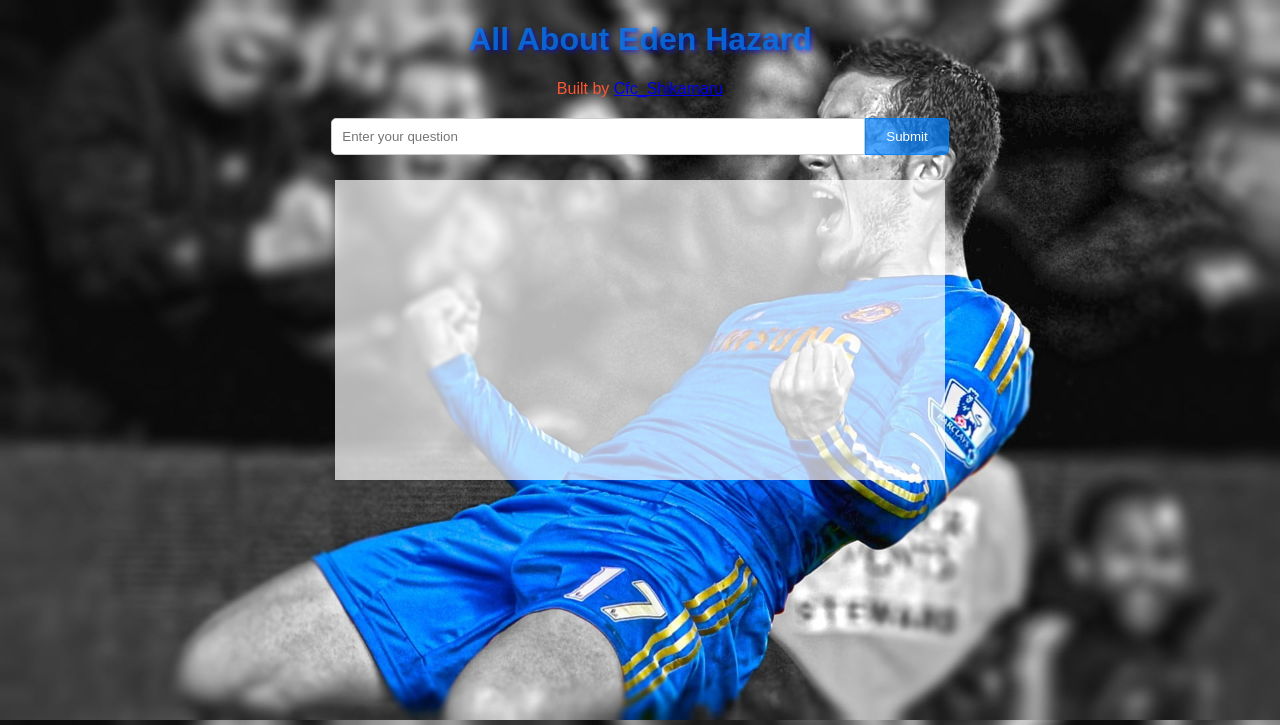
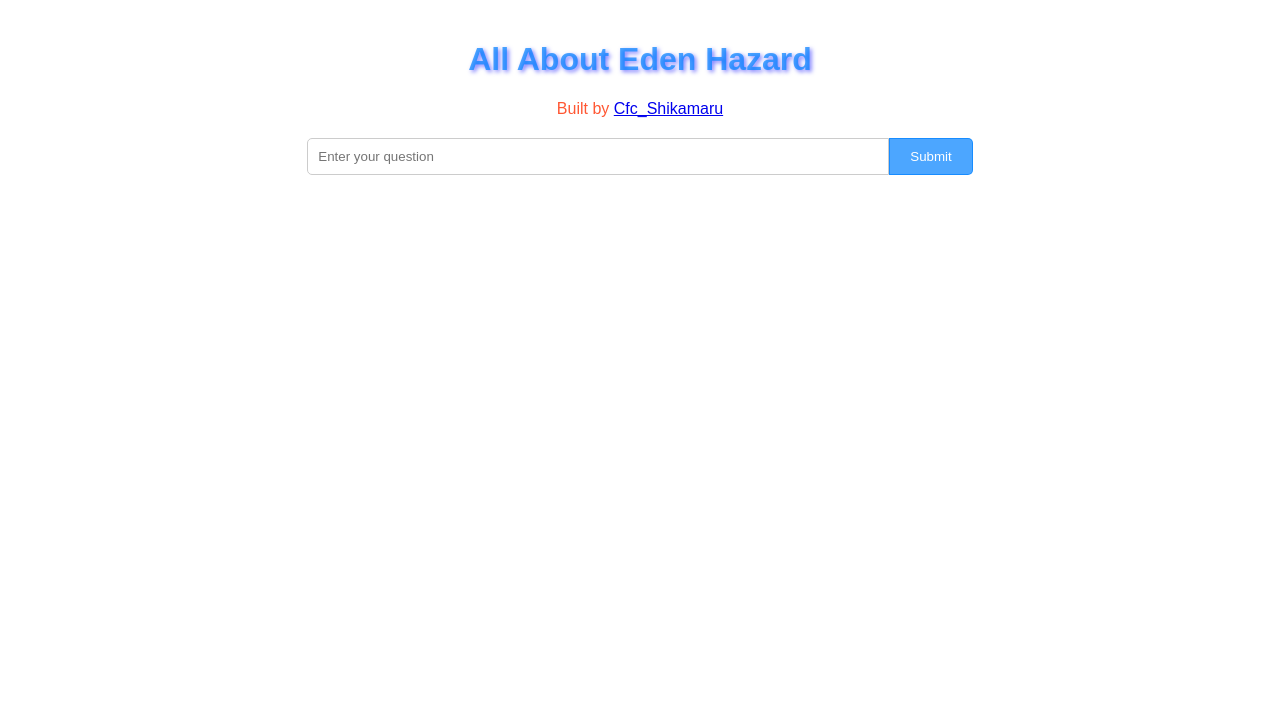
Before and after one commit to sh1kam4ru/JogaVerito, a FastAPI app: page / in a window 1280 px wide. Shown: the top 725 px of the page. Run offline with FastAPI, Linux system fonts and the light colour scheme.

Commit message:
Update index.html

```diff
--- a/api/templates/index.html
+++ b/api/templates/index.html
@@ -10,16 +10,12 @@
             text-align: center;
             margin: 0;
             padding: 0;
-            background-image: url('static/images/Hazard.jpg');
-            background-size: cover;
         }
 
-        .output-container {
+        .container {
+            max-width: 800px;
             margin: 0 auto;
-            padding: 5px;
-            display: flex;
-            justify-content: center;
-            margin-top: 20px;
+            padding: 20px;
         }
 
         h1 {
@@ -39,7 +35,7 @@
         }
 
         #questionInput {
-            width: 40%;
+            width: 70%;
             padding: 10px;
             border: 1px solid #ccc;
             border-radius: 5px 0 0 5px;
@@ -55,9 +51,10 @@
         }
 
         #answer {
-            width: 48%;
-            min-height: 300px; /* Set a minimum height for the answer container */
-            background-color: rgba(255, 255, 255, 0.7);
+            margin-top: 20px;
+            padding: 10px;
+            background-color: rgba(255, 255, 255, 0.5);
+            color: rgba(0, 0, 0, 1);
             text-align: left;
             overflow-y: auto;
             word-wrap: break-word;
@@ -65,6 +62,7 @@
     </style>
 </head>
 <body>
+    <div class="container">
         <h1>All About Eden Hazard</h1>
         <div class="built-by">
             Built by <a href="https://twitter.com/Cfc_Shikamaru" target="_blank">Cfc_Shikamaru</a>
@@ -73,7 +71,6 @@
             <input type="text" id="questionInput" placeholder="Enter your question">
             <button id="submitButton" onclick="submitQuestion()">Submit</button>
         </div>
-    <div class="output-container">
         <div id="answer"></div>
     </div>
 
```
Lines whose indentation alone changed are shown as unchanged.
